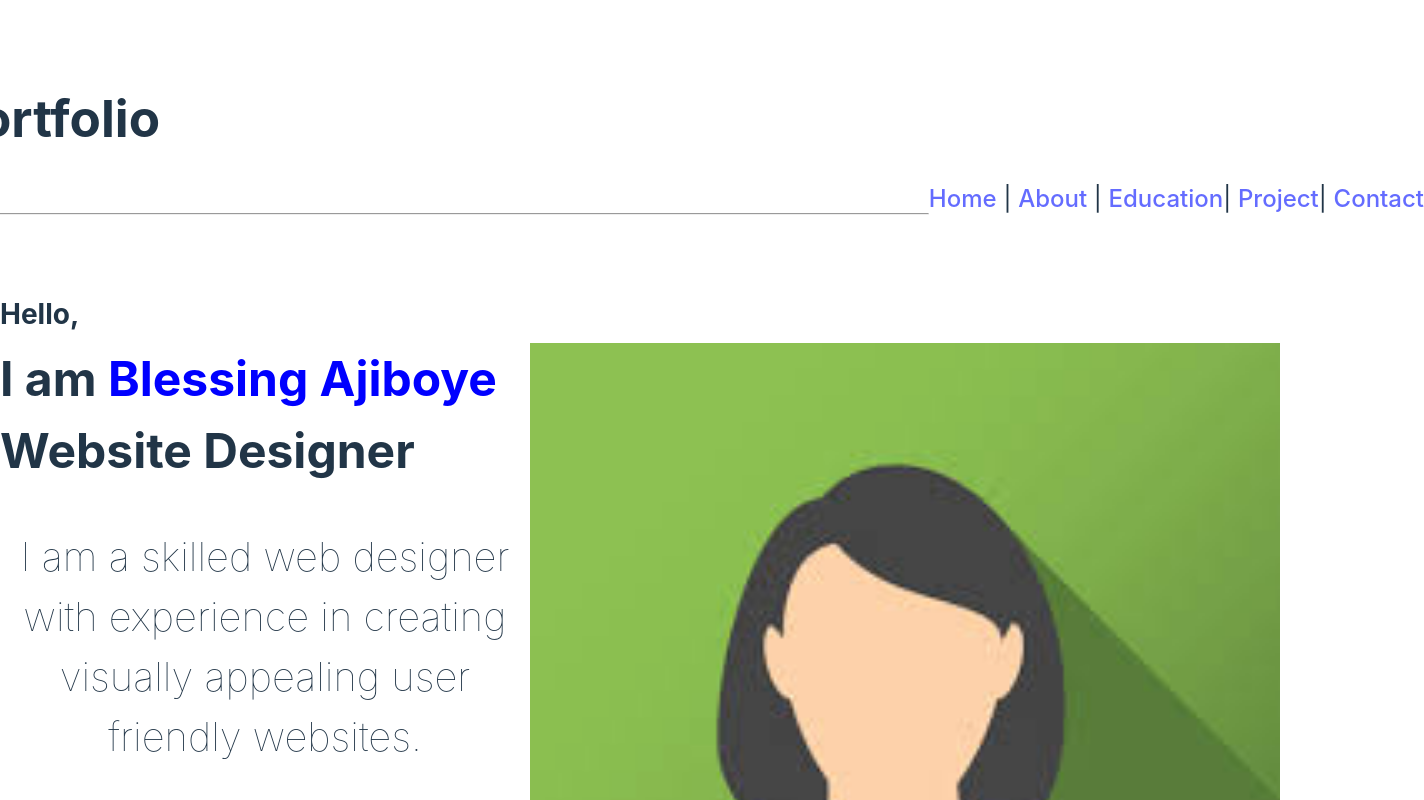
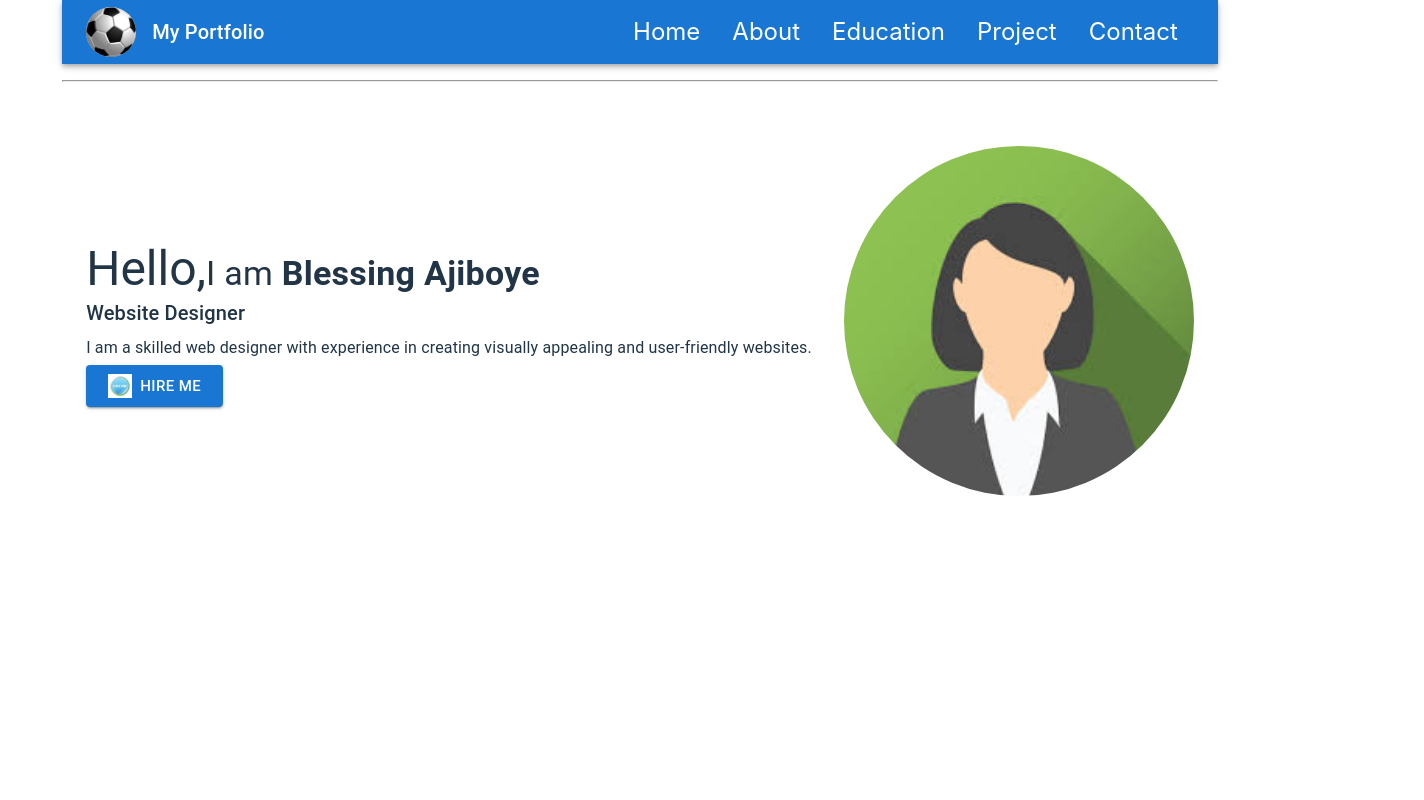
Before and after one commit to Nguyenvan11-sel/Assignment-1-comp-229, a React (Vite) app in the folder client/: page / in a window 1280 px wide. Shown: the top 800 px of the page, 1424 px wide, since content can reach past the window. Built offline with nearby package versions, Linux system fonts and the light colour scheme.

Commit message:
Update Home and layout

```diff
--- a/client/components/Home.jsx
+++ b/client/components/Home.jsx
@@ -1,39 +1,54 @@
+import React from "react";
+import { Container, Typography, Button, Box } from "@mui/material";
+import { Link } from "react-router-dom";
 import BBG from "../src/assets/BBG.jfif";
 import hire from "../src/assets/hire.jpg";
-import { Link } from "react-router-dom";
-import "../src/index.css";
 
 export default function Home() {
   return (
-    <>
-      <section id="intro">
-        <div className="introContent">
-          <span className="hello">Hello,</span>
-          <br />
-          <span className="introText">
-            I am <span className="introName">Blessing Ajiboye</span>
-            <img
-              src={BBG}
-              alt="profile"
-              className="bbg"
-              width="750"
-              height="750"
-              align="right"
-            />
-            <br />
+    <Container maxWidth="lg" sx={{ mt: 8 }}>
+      <Box
+        id="intro"
+        sx={{
+          display: "flex",
+          flexDirection: "row",
+          alignItems: "center",
+          justifyContent: "space-between",
+        }}
+      >
+        <Box sx={{ flexGrow: 1, pr: 4 }}>
+          <Typography variant="h3" component="span" gutterBottom>
+            Hello,
+          </Typography>
+          <Typography variant="h4" component="span">
+            I am <strong>Blessing Ajiboye</strong>
+          </Typography>
+          <Typography variant="h6" component="div" gutterBottom>
             Website Designer
-          </span>
-          <p className="introPara">
+          </Typography>
+          <Typography variant="body1" component="p" gutterBottom>
             I am a skilled web designer with experience in creating visually
-            appealing user friendly websites.
-          </p>
-          <Link>
-            <button className="btn">
-              <img src={hire} alt="Hire me" width="100px" height="100px" />
-            </button>
+            appealing and user-friendly websites.
+          </Typography>
+          <Link to="/contact" style={{ textDecoration: "none" }}>
+            <Button variant="contained" color="primary" size="large">
+              <img
+                src={hire}
+                alt="Hire me"
+                style={{ width: "24px", height: "24px", marginRight: "8px" }}
+              />
+              Hire me
+            </Button>
           </Link>
-        </div>
-      </section>
-    </>
+        </Box>
+        <Box>
+          <img
+            src={BBG}
+            alt="Blessing Ajiboye's profile"
+            style={{ width: "350px", height: "350px", borderRadius: "50%" }}
+          />
+        </Box>
+      </Box>
+    </Container>
   );
 }
--- a/client/components/layout.jsx
+++ b/client/components/layout.jsx
@@ -1,25 +1,70 @@
 import React from "react";
-import { Link } from "react-router-dom";
+import { Link as RouterLink } from "react-router-dom";
+import { AppBar, Toolbar, Typography, Link, Box } from "@mui/material";
 import football1 from "../src/assets/football1.jfif";
 
 export default function Layout() {
   return (
     <>
+      <AppBar position="static">
+        <Toolbar>
+          <Box sx={{ display: 'flex', alignItems: 'center', mr: 2 }}>
             <img
               src={football1}
               alt="football"
-        className="football"
-        width="50px"
-        height="50px"
+              style={{ width: "50px", height: "50px", borderRadius: "50%" }}
             />
-      <h1>My Portfolio</h1>
+          </Box>
+          <Typography variant="h6" component="div" sx={{ flexGrow: 1 }}>
+            My Portfolio
+          </Typography>
           <nav>
-        <Link to="/">Home</Link> | <Link to="/about">About</Link> |{" "}
-        <Link to="/education">Education</Link>|{" "}
-        <Link to="/project">Project</Link>| <Link to="/contact">Contact</Link>
+            <Link
+              component={RouterLink}
+              to="/"
+              color="inherit"
+              sx={{ mx: 2, textDecoration: "none" }}
+            >
+              Home
+            </Link>
+            <Link
+              component={RouterLink}
+              to="/about"
+              color="inherit"
+              sx={{ mx: 2, textDecoration: "none" }}
+            >
+              About
+            </Link>
+            <Link
+              component={RouterLink}
+              to="/education"
+              color="inherit"
+              sx={{ mx: 2, textDecoration: "none" }}
+            >
+              Education
+            </Link>
+            <Link
+              component={RouterLink}
+              to="/project"
+              color="inherit"
+              sx={{ mx: 2, textDecoration: "none" }}
+            >
+              Project
+            </Link>
+            <Link
+              component={RouterLink}
+              to="/contact"
+              color="inherit"
+              sx={{ mx: 2, textDecoration: "none" }}
+            >
+              Contact
+            </Link>
           </nav>
-      <br />
+        </Toolbar>
+      </AppBar>
+      <Box sx={{ my: 2 }}>
         <hr />
+      </Box>
     </>
   );
 }
--- a/client/package.json
+++ b/client/package.json
@@ -10,6 +10,9 @@
     "preview": "vite preview"
   },
   "dependencies": {
+    "@emotion/react": "^11.13.3",
+    "@emotion/styled": "^11.13.0",
+    "@mui/material": "^6.1.0",
     "link-react": "^3.0.0",
     "react": "^18.2.0",
     "react-dom": "^18.2.0",
```
Also changed, not shown: 1 other file (tests, documents, lock files or other folders). Lines whose indentation alone changed are shown as unchanged.
